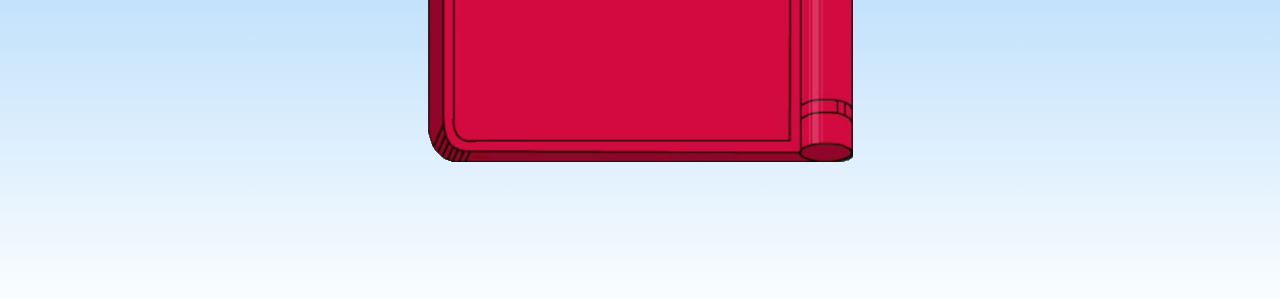
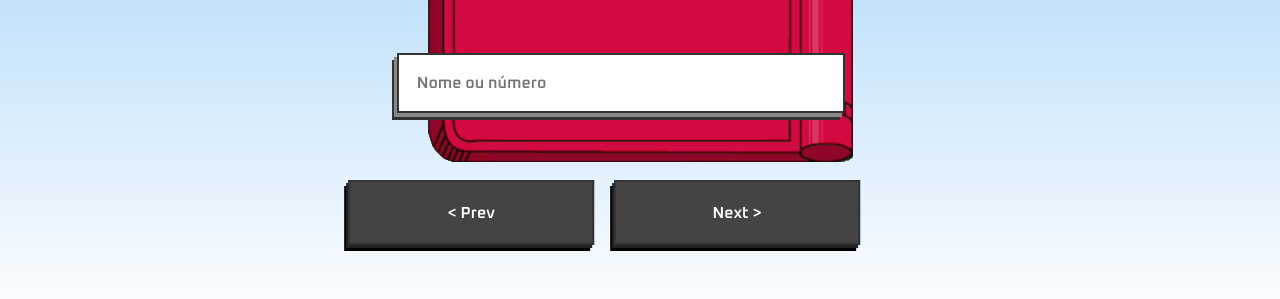
Before and after one commit to pedrogodri/Site-API, a plain HTML site: page _views/pokedex.html in a window 1280 px wide. Shown: the part 475-774 px from the top of the page. Drawn offline with Linux system fonts and the light colour scheme.

Commit message:
Commit - Pokedex search e botões

```diff
--- a/_css/stylePoke.css
+++ b/_css/stylePoke.css
@@ -47,3 +47,50 @@ main {
   color: #3a444d;
   text-transform: capitalize;
 }
+
+.form {
+  position: absolute;
+  width: 35%;
+  top: 66%;
+  right: 34%;
+}
+
+.input-search {
+  width: 100%;
+  padding: 4%;
+  outline: none;
+  border: 2px solid #333;
+  font-weight: 600;
+  color: #3a444d;
+  font-size: clamp(8px, 5vw, 1rem);
+  box-shadow: -3px 4px 0 #888, -5px 7px 0 #333;
+}
+
+.buttons {
+  position: absolute;
+  bottom: 10%;
+  left: 50%;
+  width: 40%;
+  transform: translate(-57%, 0);
+  display: flex;
+  gap: 20px;
+}
+
+.button {
+  width: 50%;
+  padding: 4%;
+  border: 2px solid #333;
+  font-size: clamp(8px, 5vw, 1rem);
+  font-weight: 600;
+  color: white;
+  box-shadow: -2px 3px 0 #222, -4px 6px 0 #000;
+}
+
+.button:active {
+  box-shadow: inset 4px 4px 0 #222;
+  font-size: 0.9ren;
+}
+
+.btn-dark {
+  background-color: #444;
+}
--- a/_views/pokedex.html
+++ b/_views/pokedex.html
@@ -11,6 +11,15 @@
     <span class="pokemon-name">charizard</span>
 </h1>
 
+<form class="form d-flex" role="search">
+    <input class="input-search form-control me-2" type="search" placeholder="Nome ou número" required>
+</form>
+
+<div class="buttons">
+    <button type="button" class="button btn btn-prev btn-dark">&lt; Prev</button>
+    <button type="button" class="button btn btn-next btn-dark">Next &gt;</button>
+  </div>
+
 <div id="img-pokedex">
     <img src="/_img/pokedex.png" alt="pokedex" class="pokedex">
 </div>
```
Lines whose indentation alone changed are shown as unchanged.
